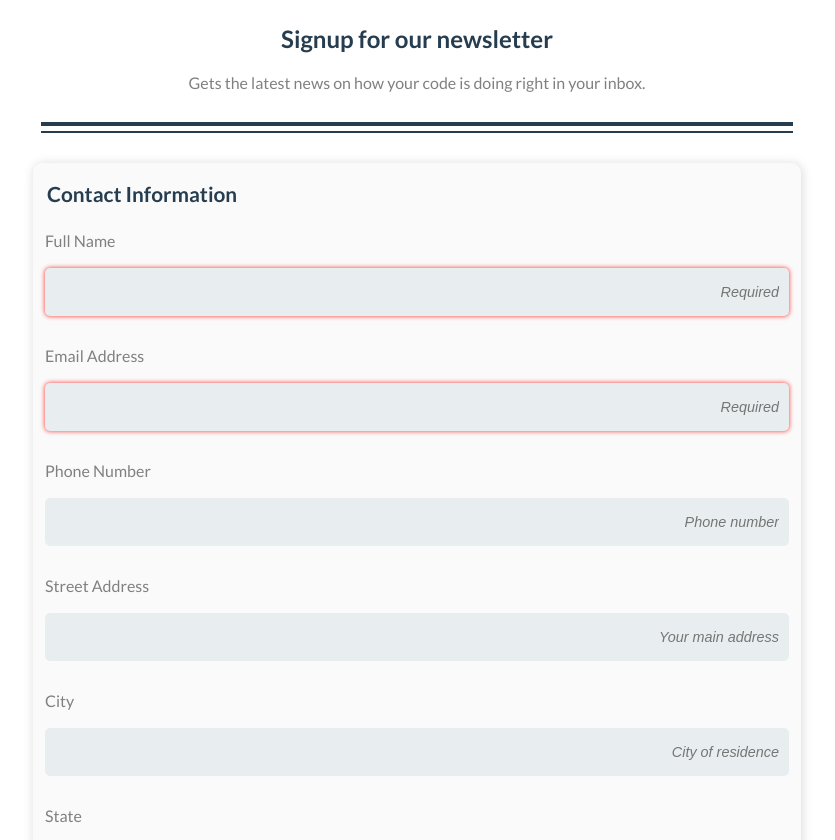
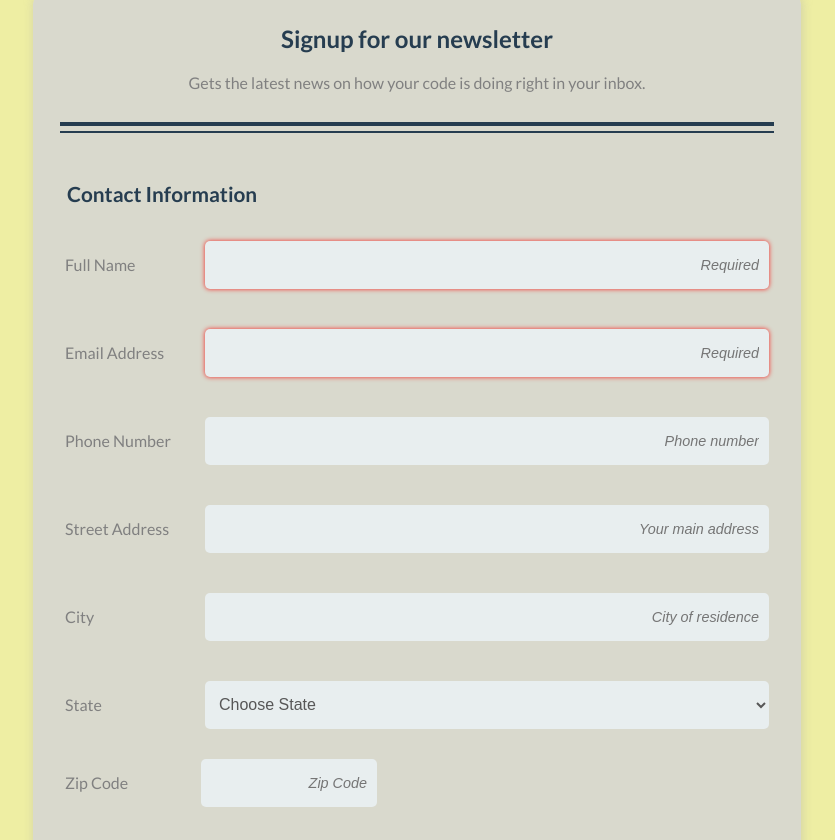
Before and after one commit to francanete/techdegree-project-3, a plain HTML site: page index.html in a window 1280 px wide. Shown: the part 158-998 px from the top of the page, without its empty margins (223-1058 px from the left). Drawn offline with Linux system fonts and the light colour scheme.

Commit message:
Fixed desktop view and added style

```diff
--- a/index.html
+++ b/index.html
@@ -29,16 +29,27 @@
                 <div class="form_section">
                     <fieldset>
                         <legend>Contact Information</legend>
+                        <div class="contact-info">
                             <label for="name">Full Name</label>
                             <input type="text" id="name" name="user_name" placeholder="Required" required>
+                        </div>
+                        <div class="contact-info">
                             <label for="email">Email Address</label>
                             <input type="email" id="email" name="user_email" placeholder="Required" required>
+                        </div>
+                        <div class="contact-info">
                             <label for="phone">Phone Number</label>
                             <input type="tel" id="phone" name="user_phone" placeholder="Phone number">
+                        </div>
+                        <div class="contact-info">
                             <label for="address">Street Address</label>
                             <input type="text" id="address" name="user_address" placeholder="Your main address">
+                        </div>
+                        <div class="contact-info">
                             <label for="city">City</label>
                             <input type="text" id="city" name="user_city" placeholder="City of residence">
+                        </div>
+                        <div class="contact-info">
                             <label for="state">State</label>
                             <select name="user_state" id="state">
                                 <option value="" disabled selected>Choose State</option>
@@ -94,8 +105,11 @@
                                 <option value="WI">Wisconsin</option>
                                 <option value="WY">Wyoming</option>
                             </select>
-                        <label for="zip">Zip Code</label>
+                        </div>
+                        <div class="contact-info zip">
+                            <label for="zip" id="zip-label">Zip Code</label>
                             <input type="text" id="zip" name="user_zip" placeholder="Zip Code">
+                        </div>
                     </fieldset>
                 </div>
 
@@ -119,7 +133,7 @@
                         <input type="radio" id="format_plain_text" value="plain text" name="newsletter_format"><label for="format_plain_text" class="newsletter_options">Plain text</label>
 
                         <label for="other_topics" class="legend">Other topics you'd like to hear about</label>
-                        <textarea name="topics" id="other_topics" class="text_area"></textarea>
+                        <textarea name="topics" id="other_topics" class="text_area" placeholder="Suggest your favourite topics"></textarea>
                     </fieldset>
                 </div>
 
--- a/styles.css
+++ b/styles.css
@@ -11,17 +11,22 @@
 
 
 body {
-    color: grey;
+    color: rgb(128, 128, 128);
     font-family: 'Lato', sans-serif;
     margin:0;
+    background-color: rgb(238, 238, 163);
 }
 
 form {
     margin: 10px auto;
-    padding: 10px 0;
+    padding: 10px 20px;
+    background-color: #d6d6d6d7;
+    border-radius: 10px;
+    box-shadow: 1px 1px 10px 1px rgba(175, 175, 175, 0.397);
+}
 
 
-}
+
 .form-container {
     margin: 10px;
 }
@@ -99,7 +104,7 @@ button {
     font-size: 1.5rem;
     width: 100%;
     text-align: center;
-    margin: auto;
+    margin: 0 auto 20px;
     padding: 20px;
     border-radius: 5px;
 }
@@ -144,12 +149,33 @@ input:focus {
 
 }
 
+textarea:focus {
+    border: 2px solid #263d50;
+}
+
+select:focus {
+    border: 2px solid #263d50;
+}
+
 /* code adapted from: https://codepen.io/chadsteverson/pen/BypKKR  */
 
-input:focus::-webkit-input-placeholder {
+input:focus::-webkit-input-placeholder, textarea:focus::-webkit-input-placeholder {
     transition: opacity 0.5s 0.5s ease!important;
     opacity: 0.35;
-    }
+}
+
+
+
+select {
+    transition: background-color 2s ease;
+}
+select:hover {
+    background-color: rgba(121, 167, 121, 0.795);
+}
+
+
+
+
 
 
 input:required:invalid {
@@ -171,20 +197,6 @@ fieldset {
 }
 
 
-.form_section {
-    background-color: rgba(245, 245, 245, 0.466);
-    border-radius: 10px;
-    box-shadow: 1px 1px 10px 1px rgba(175, 175, 175, 0.397);
-}
-
-.form_section fieldset {
-    margin-bottom: 30px;
-}
-
-
-
-
-
 
 /* webkit solution */
 ::-webkit-input-placeholder { text-align:right; font-style:oblique; font-size:.9rem; }
@@ -199,4 +211,31 @@ input:-moz-placeholder { text-align:right; font-style:oblique; font-size:.9rem;
     form {
         max-width: 768px;
     }
+
+    .contact-info {
+        display: flex;
+        justify-content: space-between;
+        align-items:center;
+    }
+
+    .contact-info label {
+        width: 25%;
+        margin: 0 auto 20px;
+    }
+
+    .zip {
+        justify-content: flex-start;
+    }
+
+    #zip-label {
+        margin:0;
+        margin-right: -40px;
+    }
+
+    input[id="zip"] {
+        width: 25%;
+        align-items: left;
+        margin:0;
+    }
+
 }
```
Also changed, not shown: 1 other file. Lines whose indentation alone changed are shown as unchanged.
